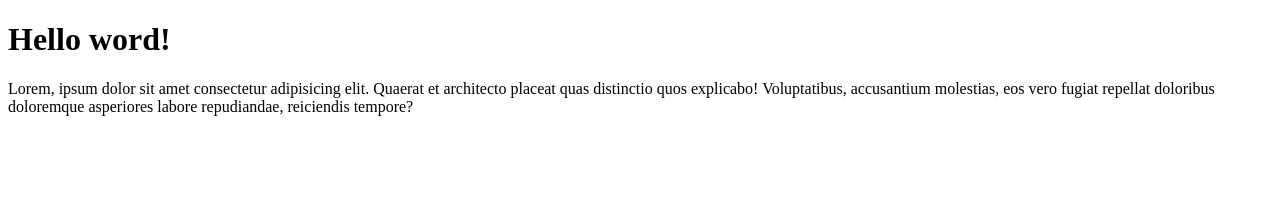
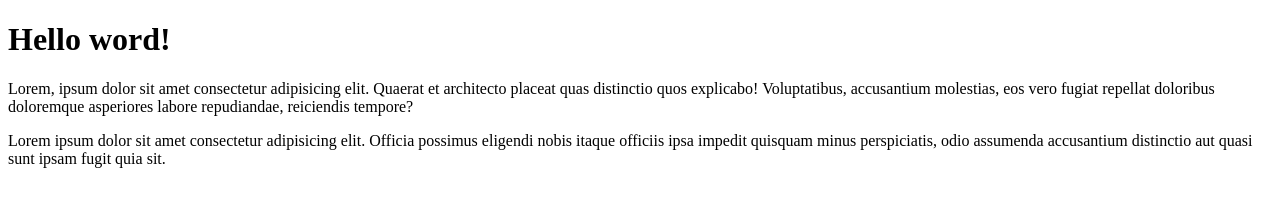
Before and after one commit to Andre2kLuiz/git_curso, a plain HTML site: page index.html in a window 1280 px wide. Drawn offline with Linux system fonts and the light colour scheme.

Commit message:
novoparagrafo

```diff
--- a/index.html
+++ b/index.html
@@ -8,5 +8,6 @@
 <body>
     <h1>Hello word!</h1>
     <p>Lorem, ipsum dolor sit amet consectetur adipisicing elit. Quaerat et architecto placeat quas distinctio quos explicabo! Voluptatibus, accusantium molestias, eos vero fugiat repellat doloribus doloremque asperiores labore repudiandae, reiciendis tempore?</p>
+    <p>Lorem ipsum dolor sit amet consectetur adipisicing elit. Officia possimus eligendi nobis itaque officiis ipsa impedit quisquam minus perspiciatis, odio assumenda accusantium distinctio aut quasi sunt ipsam fugit quia sit.</p>
 </body>
 </html>
```
